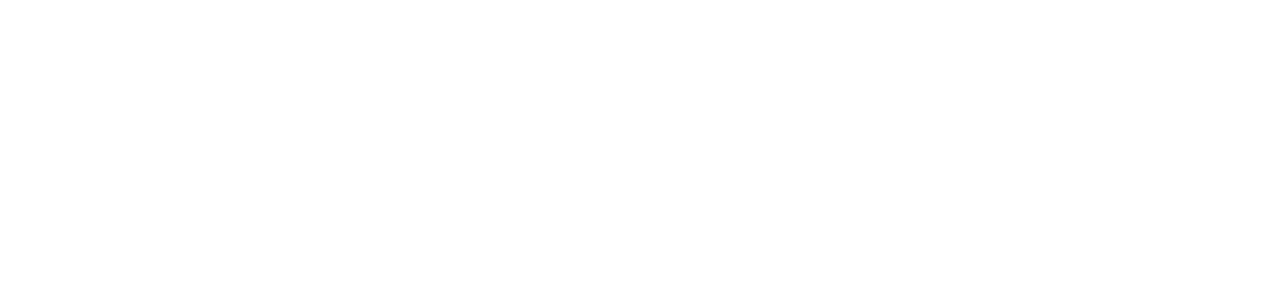
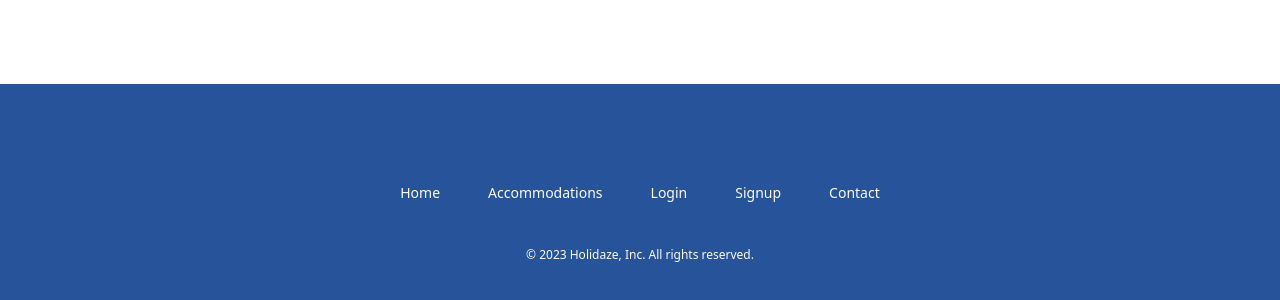
Before and after one commit to Liisagrant/Holidaze, a React (Vite) app: page / in a window 1280 px wide. Shown: the part 876-1176 px from the top of the page. Before the commit the page ends 800 px from the top, so only its background shows below. Built offline with nearby package versions, Linux system fonts and the light colour scheme.

Commit message:
added footer with navlink and also added linkin in logo in header

```diff
--- /dev/null
+++ b/src/Layout/Footer.jsx
@@ -0,0 +1,62 @@
+import { NavLink } from 'react-router-dom';
+
+const Footer = () => {
+  return (
+    <div>
+      <footer className="bg-main mt-80">
+        <div className="mx-auto max-w-7xl overflow-hidden px-6 py-6 sm:py-24 lg:px-8">
+          <nav
+            className="-mb-6 columns-2 sm:flex sm:justify-center sm:space-x-12"
+            aria-label="Footer"
+          >
+            <div className="pb-6">
+              <NavLink
+                to="/"
+                className="text-sm leading-6 text-backgroundwhite hover:text-darkblue"
+              >
+                Home
+              </NavLink>
+            </div>
+            <div className="pb-6">
+              <NavLink
+                to="/Accommodations"
+                className="text-sm leading-6  text-backgroundwhite hover:text-darkblue"
+              >
+                Accommodations
+              </NavLink>
+            </div>
+            <div className="pb-6">
+              <NavLink
+                to="/Login"
+                className="text-sm leading-6  text-backgroundwhite hover:text-gray-900"
+              >
+                Login
+              </NavLink>
+            </div>
+            <div className="pb-6">
+              <NavLink
+                to="/Signup"
+                className="text-sm leading-6  text-backgroundwhite hover:text-darkblue"
+              >
+                Signup
+              </NavLink>
+            </div>
+            <div className="pb-6">
+              <NavLink
+                to="Contact"
+                className="text-sm leading-6  text-backgroundwhite hover:text-darkblue"
+              >
+                Contact
+              </NavLink>
+            </div>
+          </nav>
+          <p className="mt-10 text-center text-xs leading-5  text-backgroundwhite">
+            &copy; 2023 Holidaze, Inc. All rights reserved.
+          </p>
+        </div>
+      </footer>
+    </div>
+  );
+};
+
+export default Footer;
--- a/src/Layout/Header.jsx
+++ b/src/Layout/Header.jsx
@@ -1,5 +1,5 @@
 import { useState } from 'react';
-import { NavLink } from 'react-router-dom';
+import { NavLink, Link } from 'react-router-dom';
 
 export default function Header() {
   const [isMobileMenuOpen, setIsMobileMenuOpen] = useState(false);
@@ -22,6 +22,7 @@
           <div className="relative flex h-16 justify-between">
             <div className="relative z-10 flex px-2 lg:px-0">
               <div className="flex flex-shrink-0 items-center p-2">
+                <Link to="/">
                   <svg
                     width="122"
                     height="36"
@@ -34,6 +35,7 @@
                       fill="#FBF9F6"
                     />
                   </svg>
+                </Link>
               </div>
             </div>
             <div className="relative z-0 flex flex-1 items-center justify-center px-2">
--- a/src/Layout/Layout.jsx
+++ b/src/Layout/Layout.jsx
@@ -1,10 +1,12 @@
 import Header from './Header';
+import Footer from './Footer';
 
-const Layout = () => {
+const Layout = ({ children }) => {
   return (
     <div>
       <Header />
-      <main></main>
+      <main>{children}</main>
+      <Footer />
     </div>
   );
 };
```
Lines whose indentation alone changed are shown as unchanged.
